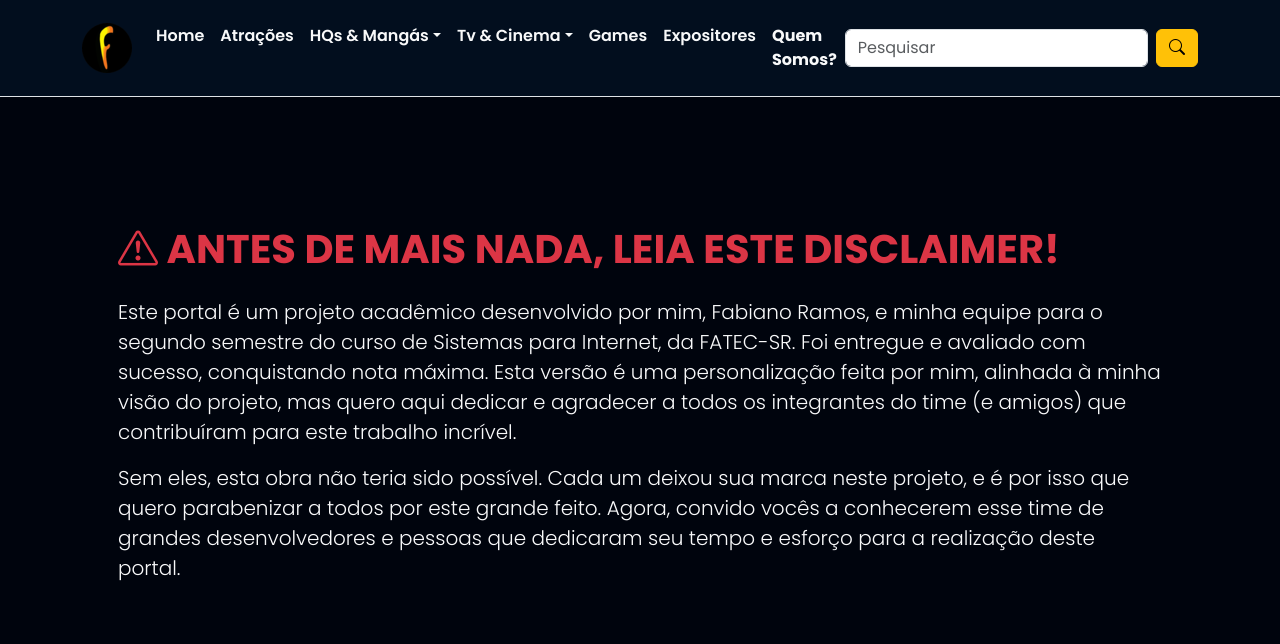
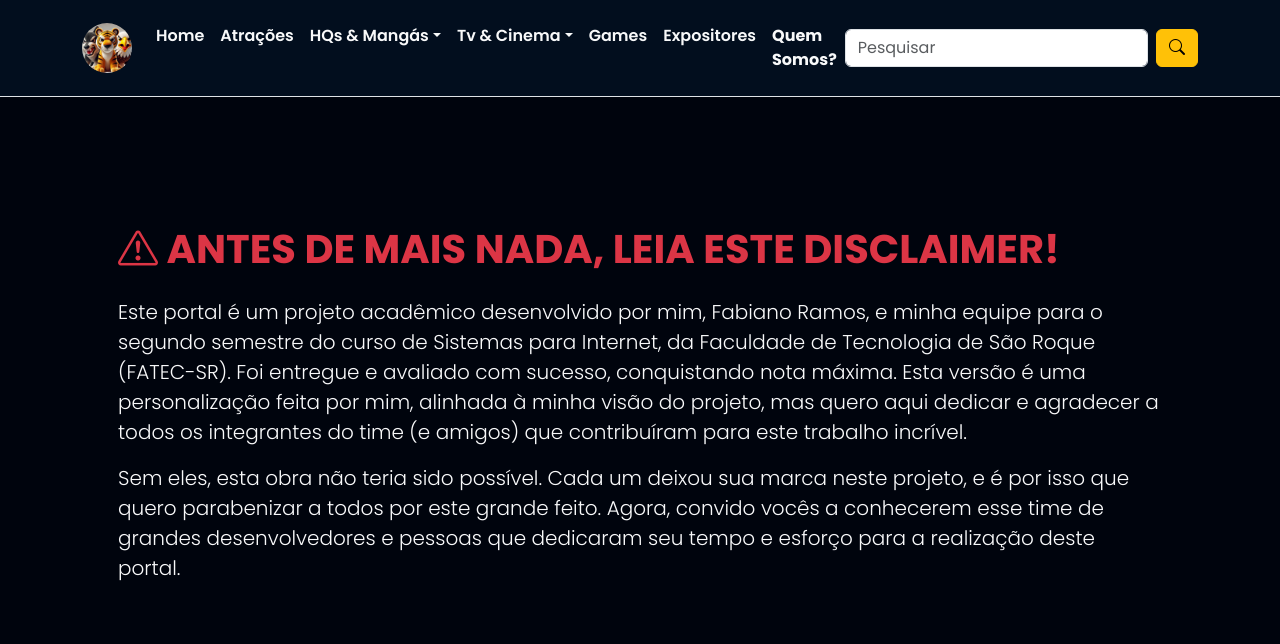
Before and after one commit to FabianoR27/ProjetoIntegrador, a PHP site: page /quemsomos.php in a window 1280 px wide. Shown: the top 644 px of the page. Run offline with PHP 8.4, Linux system fonts and the light colour scheme.

Commit message:
Reajustes e adição de logotipo

```diff
--- a/projetoIntegrador02/css/style.css
+++ b/projetoIntegrador02/css/style.css
@@ -274,7 +274,7 @@ footer {
     /* fim da adição de bordas*/
     /* FIM DOS REAJUSTES NAS PÁGINAS 'ANIMES' E 'SÉRIES' */
 
-    /*efeito de zoom nas imagens da galeria da fatecon 2023 ao clicar*/
+    /*efeito de zoom nas imagens da galeria da página 'Atrações' ao clicar*/
     .ft-ftc img {
         position: relative;
         z-index: 1;
--- a/projetoIntegrador02/includes/header.php
+++ b/projetoIntegrador02/includes/header.php
@@ -29,7 +29,7 @@ function active($pagina_ativa){
 <header class="p-2 border-bottom fw-semibold sticky-lg-top">
     <div class="container">
         <div class="navbar navbar-expand-lg">
-            <a href="index.php"><img class="me-3" src="images/logos/favicon.png" alt=""></a>
+            <a href="index.php"><img class="me-3 rounded-circle" src="images/logos/logo_equipe_v1.webp" alt="DAPP Logo" style="width: 50px;"></a>
             <button class="navbar-toggler bg-warning" type="button" data-bs-toggle="collapse" data-bs-target="#navbarSupportedContent" aria-controls="navbarSupportedContent" aria-expanded="false" aria-label="Toggle navigation">
                 <span class="navbar-toggler-icon"></span>
             </button>
--- a/projetoIntegrador02/quemsomos.php
+++ b/projetoIntegrador02/quemsomos.php
@@ -4,7 +4,7 @@
     <main class="p-0 py-md-2">
         <div class="container my-5 p-3 p-md-5">
             <h1 class=" text-uppercase my-4 text-danger fw-bold"><i class="bi bi-exclamation-triangle"></i> Antes de mais nada, leia este Disclaimer! </h1>
-            <p class="lead">Este portal é um projeto acadêmico desenvolvido por mim, Fabiano Ramos, e minha equipe para o segundo semestre do curso de Sistemas para Internet, da FATEC-SR. Foi entregue e avaliado com sucesso, conquistando nota máxima. Esta versão é uma personalização feita por mim, alinhada à minha visão do projeto, mas quero aqui dedicar e agradecer a todos os integrantes do time (e amigos) que contribuíram para este trabalho incrível.</p>
+            <p class="lead">Este portal é um projeto acadêmico desenvolvido por mim, Fabiano Ramos, e minha equipe para o segundo semestre do curso de Sistemas para Internet, da Faculdade de Tecnologia de São Roque (FATEC-SR). Foi entregue e avaliado com sucesso, conquistando nota máxima. Esta versão é uma personalização feita por mim, alinhada à minha visão do projeto, mas quero aqui dedicar e agradecer a todos os integrantes do time (e amigos) que contribuíram para este trabalho incrível.</p>
 
             <p class="lead">Sem eles, esta obra não teria sido possível. Cada um deixou sua marca neste projeto, e é por isso que quero parabenizar a todos por este grande feito. Agora, convido vocês a conhecerem esse time de grandes desenvolvedores e pessoas que dedicaram seu tempo e esforço para a realização deste portal.</p>
 
```
Also changed, not shown: projetoIntegrador02/images/logos/logo_equipe_v1.webp (added), projetoIntegrador02/images/logos/logo_equipe_v2.webp (added).
